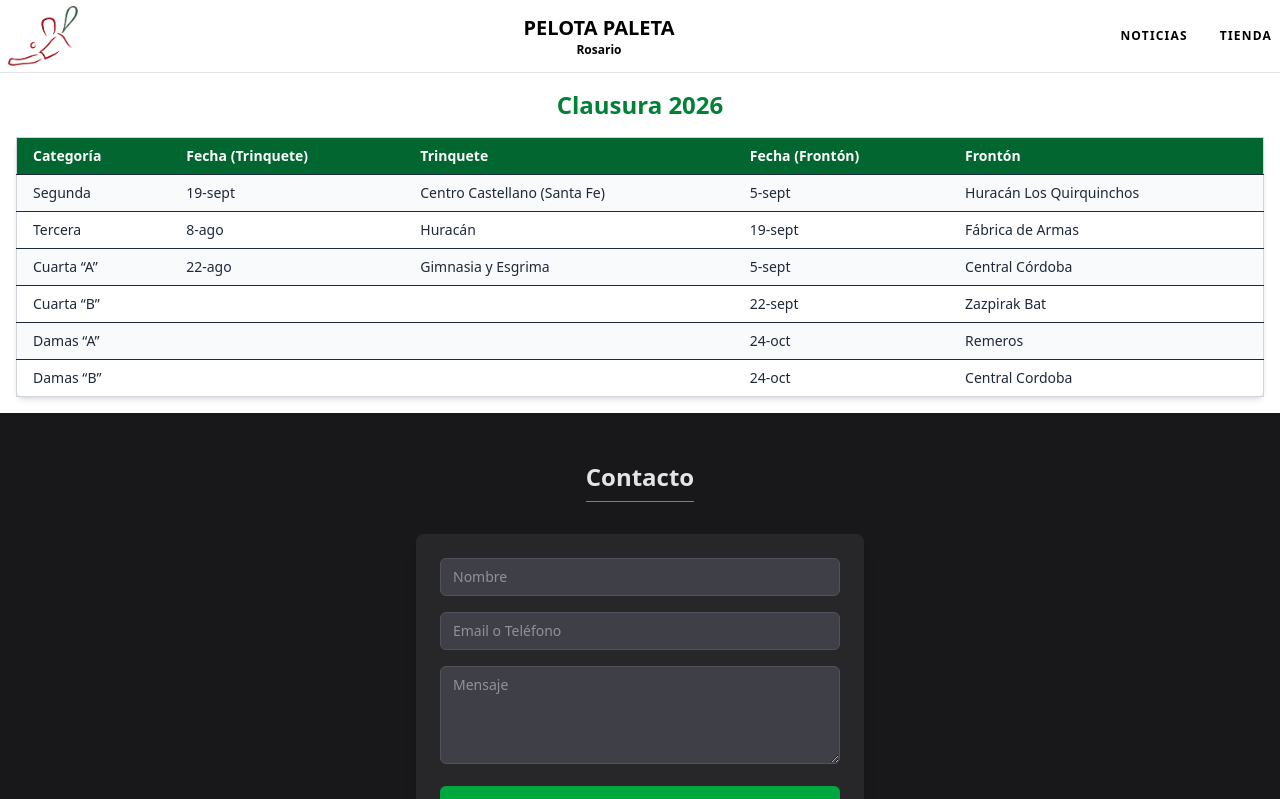
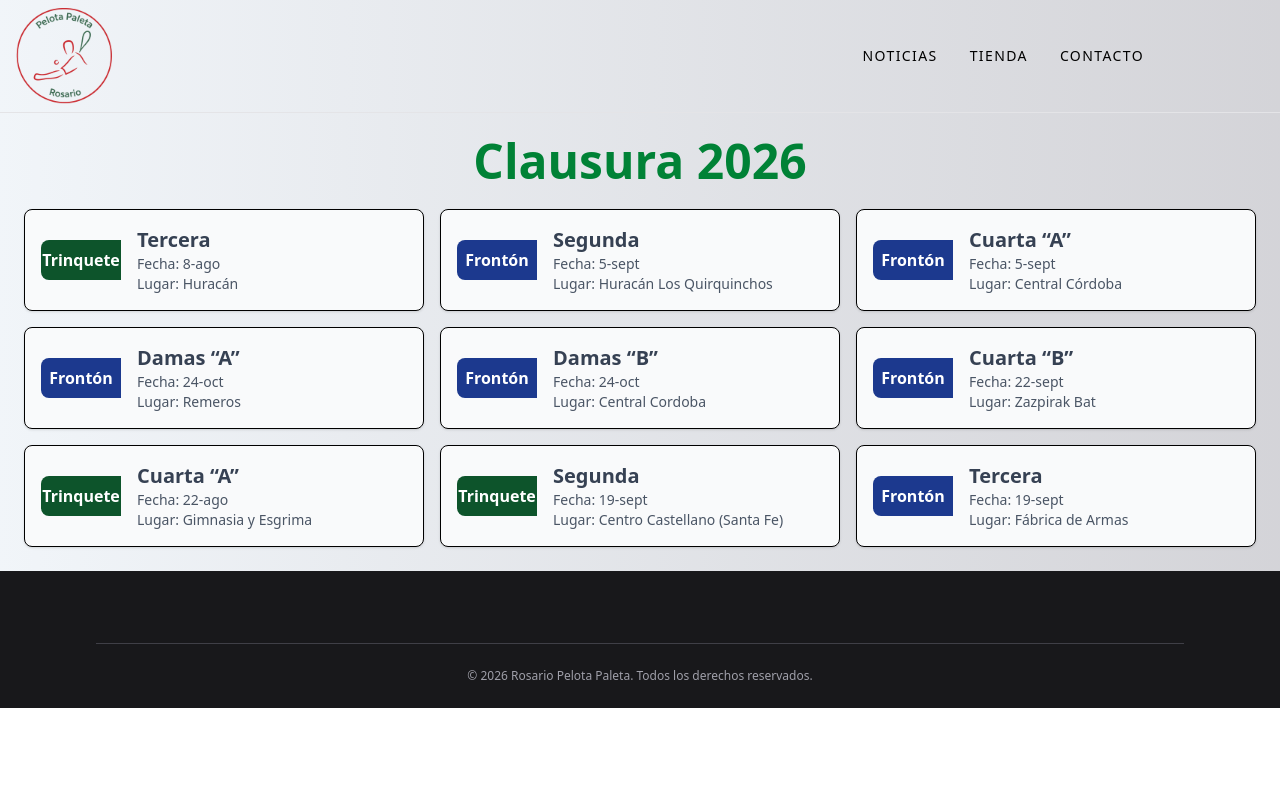
Before and after one commit to zubijavi/pelotapaleta, a React (Vite) app: page / in a window 1280 px wide. Shown: the top 799 px of the page. Built offline with nearby package versions, Linux system fonts and the light colour scheme.

Commit message:
mejoras varias

```diff
--- a/index.html
+++ b/index.html
@@ -2,7 +2,7 @@
 <html lang="en">
   <head>
     <meta charset="UTF-8" />
-    <link rel="icon" type="image/svg+xml" href="/logo.png" />
+    <link rel="icon" type="image/svg+xml" href="/pelotari.png" />
     <meta name="viewport" content="width=device-width, initial-scale=1.0" />
     <title>Pelota Paleta - Rosario</title>
   </head>
--- a/src/components/Calendario/Calendario.jsx
+++ b/src/components/Calendario/Calendario.jsx
@@ -3,36 +3,51 @@ export default function Calendario() {
     { categoria: "Segunda", trinqueteFecha: "19-sept", trinquete: "Centro Castellano (Santa Fe)", frontonFecha: "5-sept", fronton: "Huracán Los Quirquinchos" },
     { categoria: "Tercera", trinqueteFecha: "8-ago", trinquete: "Huracán", frontonFecha: "19-sept", fronton: "Fábrica de Armas" },
     { categoria: "Cuarta “A”", trinqueteFecha: "22-ago", trinquete: "Gimnasia y Esgrima", frontonFecha: "5-sept", fronton: "Central Córdoba" },
-    { categoria: "Cuarta “B”",  frontonFecha: "22-sept", fronton: "Zazpirak Bat" },
+    { categoria: "Cuarta “B”", frontonFecha: "22-sept", fronton: "Zazpirak Bat" },
     { categoria: "Damas “A”", frontonFecha: "24-oct", fronton: "Remeros" },
-    { categoria: "Damas “B”",  frontonFecha: "24-oct", fronton: "Central Cordoba" },
+    { categoria: "Damas “B”", frontonFecha: "24-oct", fronton: "Central Cordoba" },
   ];
 
+  // Transformamos en una lista unificada
+  const eventos = [
+    ...datos.filter(d => d.trinquete).map(d => ({
+      categoria: d.categoria,
+      fecha: d.trinqueteFecha,
+      lugar: d.trinquete,
+      tipo: "Trinquete"
+    })),
+    ...datos.filter(d => d.fronton).map(d => ({
+      categoria: d.categoria,
+      fecha: d.frontonFecha,
+      lugar: d.fronton,
+      tipo: "Frontón"
+    }))
+  ];
+
+  // Ordenamos por fecha (simplificado, si querés más precisión podés parsear a Date)
+  const ordenados = eventos.sort((b, a) => a.fecha.localeCompare(b.fecha));
+
   return (
-    <div className="overflow-x-auto p-4">
-      <h1 className="text-2xl font-bold text-green-700 mb-4 text-center">Clausura 2026</h1>
-      <table className="min-w-full border border-gray-300 text-sm text-gray-800 rounded-lg shadow-md">
-        <thead className="bg-green-800 text-white">
-          <tr>
-            <th className="px-4 py-2 text-left">Categoría</th>
-            <th className="px-4 py-2 text-left">Fecha (Trinquete)</th>
-            <th className="px-4 py-2 text-left">Trinquete</th>
-            <th className="px-4 py-2 text-left">Fecha (Frontón)</th>
-            <th className="px-4 py-2 text-left">Frontón</th>
-          </tr>
-        </thead>
-        <tbody>
-          {datos.map((fila, i) => (
-            <tr key={i} className={`border-t ${i % 2 === 0 ? "bg-gray-50" : ""}`}>
-              <td className="px-4 py-2">{fila.categoria}</td>
-              <td className="px-4 py-2">{fila.trinqueteFecha}</td>
-              <td className="px-4 py-2">{fila.trinquete}</td>
-              <td className={`px-4 py-2 ${fila.destacado ? "text-red-600 font-semibold" : ""}`}>{fila.frontonFecha}</td>
-              <td className={`px-4 py-2 ${fila.destacado ? "text-red-600 font-semibold" : ""}`}>{fila.fronton}</td>
-            </tr>
-          ))}
-        </tbody>
-      </table>
+    <div className="p-6 space-y-8 bg-linear-to-r from-slate-100 to-zinc-300">
+      <h1 className="text-5xl font-bold text-green-700 text-center mb-6">Clausura 2026</h1>
+      <div className="grid md:grid-cols-3 gap-4">
+        {ordenados.map((ev, i) => (
+          <div key={i} className="flex items-center border rounded-lg shadow-sm p-4 bg-gray-50">
+            {/* Etiqueta lateral */}
+            <div className={`w-20 text-center font-bold text-white py-2 rounded-l-lg ${
+              ev.tipo === "Trinquete" ? "bg-green-900" : "bg-blue-900"
+            }`}>
+              {ev.tipo}
+            </div>
+            {/* Contenido */}
+            <div className="ml-4 text-left">
+              <p className="font-bold text-xl text-gray-700">{ev.categoria}</p>
+              <p className="text-sm text-gray-600">Fecha: {ev.fecha}</p>
+              <p className="text-sm text-gray-600">Lugar: {ev.lugar}</p>
+            </div>
+          </div>
+        ))}
+      </div>
     </div>
   );
 }
--- /dev/null
+++ b/src/components/Contacto/ModalContacto.jsx
@@ -0,0 +1,208 @@
+import { useRef, useState } from "react";
+import emailjs from "@emailjs/browser";
+import { createPortal } from "react-dom";
+
+
+export default function ModalContacto({ cerrar }) {
+
+  const form = useRef();
+  const [enviando, setEnviando] = useState(false);
+
+
+  const enviarEmail = (e) => {
+
+    e.preventDefault();
+
+    setEnviando(true);
+
+
+    emailjs
+      .sendForm(
+        "service_krcvf27",
+        "template_dsjtoku",
+        form.current,
+        "8Gr7R_EpXExmBvjCo"
+      )
+      .then(
+
+        () => {
+
+          alert("Mensaje enviado correctamente");
+
+          form.current.reset();
+
+          cerrar();
+
+          setEnviando(false);
+
+        },
+
+
+        (error) => {
+
+          console.log(error);
+
+          alert("Error al enviar");
+
+          setEnviando(false);
+
+        }
+
+      );
+
+  };
+
+
+
+  return createPortal(
+
+
+    <div
+
+      className="
+        fixed
+        inset-0
+        bg-black/60
+        z-50
+        flex
+        items-center
+        justify-center
+        px-4
+        py-6
+        overflow-y-auto
+      "
+
+      onClick={cerrar}
+
+    >
+
+
+
+      <div
+
+        className="
+          bg-zinc-900
+          text-white
+          rounded-xl
+          p-6
+          w-full
+          max-w-md
+          relative
+          shadow-xl
+        "
+
+        onClick={(e)=>e.stopPropagation()}
+
+      >
+
+
+
+        <button
+
+          onClick={cerrar}
+
+          className="
+            absolute
+            right-4
+            top-3
+            text-xl
+            cursor-pointer
+          "
+
+        >
+          ✕
+        </button>
+
+
+
+
+        <h2 className="text-2xl font-bold text-center mb-6">
+          Dejanos tu mensaje
+        </h2>
+
+
+
+
+        <form
+
+          ref={form}
+
+          onSubmit={enviarEmail}
+
+          className="space-y-4"
+
+        >
+
+
+
+          <input
+            type="text"
+            name="name"
+            placeholder="Nombre"
+            required
+            className="w-full bg-zinc-700 rounded-md px-3 py-2"
+          />
+
+
+
+          <input
+            type="text"
+            name="user_contact"
+            placeholder="Email o Teléfono"
+            required
+            className="w-full bg-zinc-700 rounded-md px-3 py-2"
+          />
+
+
+
+          <textarea
+
+            name="message"
+
+            placeholder="Mensaje"
+
+            rows="5"
+
+            required
+
+            className="w-full bg-zinc-700 rounded-md px-3 py-2"
+
+          />
+
+
+
+          <button
+
+            disabled={enviando}
+
+            className="
+              w-full
+              bg-green-600
+              hover:bg-green-700
+              py-3
+              rounded-md
+              font-bold
+            "
+
+          >
+
+            {enviando ? "Enviando..." : "Enviar"}
+
+          </button>
+
+
+
+        </form>
+
+
+      </div>
+
+
+    </div>,
+
+
+    document.body
+
+  );
+
+}
--- a/src/components/Footer/Footer.jsx
+++ b/src/components/Footer/Footer.jsx
@@ -26,53 +26,8 @@ export default function Footer() {
   }
 
   return (
-    <footer id="footer" className="bg-zinc-900 text-zinc-200 py-12 px-6">
-      <div className="container mx-auto max-w-3xl flex flex-col items-center text-center gap-8">
+    <footer id="footer" className="bg-zinc-900 text-zinc-200 py-6 px-24">
 
-        {/* Título */}
-        <h2 className="text-2xl font-bold border-b border-green-500 pb-2">
-          Contacto
-        </h2>
-
-        {/* FORMULARIO */}
-        <form
-          ref={form}
-          onSubmit={enviarEmail}
-          className="w-full max-w-md space-y-4 bg-zinc-800 p-6 rounded-lg shadow-lg"
-        >
-          <input
-            type="text"
-            name="name"
-            placeholder="Nombre"
-            required
-            className="w-full bg-zinc-700 border border-zinc-600 rounded-md px-3 py-2 text-sm focus:outline-none focus:ring-2 focus:ring-green-500"
-          />
-
-          <input
-            type="text"
-            name="user_contact"
-            placeholder="Email o Teléfono"
-            required
-            className="w-full bg-zinc-700 border border-zinc-600 rounded-md px-3 py-2 text-sm focus:outline-none focus:ring-2 focus:ring-green-500"
-          />
-
-          <textarea
-            name="message"
-            placeholder="Mensaje"
-            rows="4"
-            required
-            className="w-full bg-zinc-700 border border-zinc-600 rounded-md px-3 py-2 text-sm focus:outline-none focus:ring-2 focus:ring-green-500"
-          ></textarea>
-
-          <button
-            type="submit"
-            disabled={enviando}
-            className="cursor-pointer w-full bg-green-600 hover:bg-green-700 text-white py-3 rounded-md uppercase text-xs font-bold tracking-widest transition"
-          >
-            {enviando ? "Enviando..." : "Enviar"}
-          </button>
-        </form>
-      </div>
 
       {/* COPYRIGHT */}
       <div className="border-t border-zinc-700 mt-12 pt-6 text-center text-xs text-zinc-400">
--- a/src/components/Header/Header.jsx
+++ b/src/components/Header/Header.jsx
@@ -1,182 +1,167 @@
 import { useState } from "react";
 import { Link } from "react-router-dom";
 import LogoTienda from "../../assets/logoTienda.jpg";
-import pelotari from "../../assets/pelotari.png";
+import pelotari from "../../assets/logoPelotari.png";
+import ModalContacto from "../Contacto/ModalContacto";
 
 export default function Header() {
+
   const [mobileOpen, setMobileOpen] = useState(false);
   const [submenuOpen, setSubmenuOpen] = useState(false);
+  const [modalContacto, setModalContacto] = useState(false);
+
 
   const scrollToTop = () => {
-    window.scrollTo({ top: 0, behavior: "smooth" });
+    window.scrollTo({
+      top: 0,
+      behavior: "smooth"
+    });
+
     setMobileOpen(false);
   };
 
+
   return (
-    <header className="sticky top-0 z-50 bg-white/95 backdrop-blur-md border-b border-zinc-200">
+
+    <header className="sticky top-0 z-50 bg-linear-to-r from-slate-100 to-zinc-300 backdrop-blur-md border-b border-zinc-200">
+
       <div className="container mx-auto px-4 lg:px-2">
-        <div className="flex items-center justify-between h-18">
-          <Link to="/">
-            <button onClick={scrollToTop} className="cursor-pointer flex gap-2 lg:gap-4 items-center">
 
-              <img src={pelotari} className="h-10 lg:h-15" alt="" />
-            </button>
-          </Link>
-          {/* Logo */}
-          <div className="shrink-0">
-            <Link to="/">
-              <button onClick={scrollToTop} className="cursor-pointer flex gap-2 lg:gap-4 items-center">
-                <div >
-                  <h1 className="text-xs lg:text-xl font-black">
-                    PELOTA PALETA
-                  </h1>
-                  <h5 className="text-center text-xs lg:text-l font-semibold">
-                    Rosario
-                  </h5>
-                </div>
-              </button>
-            </Link>
-          </div>
+        <div className="flex items-center justify-between p-2">
+
+          {/* Logo izquierdo */}
+
+          <Link
+            to="/"
+            onClick={scrollToTop}
+            className="flex items-center justify-center"
+          >
 
 
-          {/* Botón Mobile */}
+            <img
+              src={pelotari}
+              className="
+        h-24
+        lg:h-24
+        object-contain
+        z-10
+      "
+              alt="pelotari"
+            />
+
+
+
+
+          </Link>
+
+          {/* Nombre */}
+
+          {/* Botón mobile */}
+
           <div className="md:hidden">
+
             <button
               onClick={() => setMobileOpen(!mobileOpen)}
               className="relative w-14 h-14 flex items-center justify-center"
-              aria-label="Abrir menú"
             >
+
+
               <span
                 className={`
-                  absolute h-0.5 w-6 bg-black dark:bg-white transition-all duration-300
-                  ${mobileOpen ? "rotate-45" : "-translate-y-2"}
+                absolute h-0.5 w-6 bg-black transition-all
+                ${mobileOpen ? "rotate-45" : "-translate-y-2"}
                 `}
               />
+
+
               <span
                 className={`
-                  absolute h-0.5 w-6 bg-black dark:bg-white transition-all duration-300
-                  ${mobileOpen ? "opacity-0" : ""}
+                absolute h-0.5 w-6 bg-black transition-all
+                ${mobileOpen ? "opacity-0" : ""}
                 `}
               />
+
+
               <span
                 className={`
-                  absolute h-0.5 w-6 bg-black dark:bg-white transition-all duration-300
-                  ${mobileOpen ? "-rotate-45" : "translate-y-2"}
+                absolute h-0.5 w-6 bg-black transition-all
+                ${mobileOpen ? "-rotate-45" : "translate-y-2"}
                 `}
               />
+
+
             </button>
+
           </div>
 
-          {/* Menú Desktop */}
-          <nav className="hidden md:flex items-center gap-10">
-            <ul className="flex items-center gap-8 font-bold text-xs tracking-widest uppercase">
+          {/* Menu desktop */}
+
+          <nav className="hidden md:flex  pr-30">
+
+            <ul className="flex gap-8 text-sm tracking-widest uppercase">
+
+              {/* Noticias */}
               <li>
-                <Link to="/noticias" onClick={scrollToTop} className="hover:opacity-70 transition">
+
+                <Link
+                  to="/noticias"
+                  onClick={scrollToTop}
+                  className="hover:opacity-70 transition"
+                >
                   Noticias
                 </Link>
+
               </li>
+              {/* Tienda */}
+              <li>
 
-              {/*
-              <li className="relative group">
-                <button
-                  className="hover:opacity-70 uppercase cursor-pointer transition flex items-center justify-between"
+                <a
+                  href="/tienda"
+                  className="hover:opacity-70 transition"
                 >
-                  Tiendas
-                </button>
-
-                <ul
-                  className="
-                  pl-4 flex flex-col text-base normal-case
-                  md:absolute md:left-0 md:top-4 md:w-48
-                  md:bg-white md:border md:border-zinc-200 md:shadow-lg md:rounded-md md:py-2
-                  md:opacity-0 md:invisible
-                  md:group-hover:opacity-100 md:group-hover:visible
-                  md:transition
-
-                "
-                >
-                  <li className="py-2">
-
-                    <Link
-                      to="/tienda"
-                      onClick={() => {
-                        setMobileOpen(false);
-                        scrollToTop();
-                      }}
-                      className="hover:opacity-70 transition"
-                    >
-                      Tienda del Pelotari
-                    </Link>
-                  </li>
-
-                  <li className="py-2">
-                    <Link
-                      to="/tienda"
-                      onClick={() => {
-                        setMobileOpen(false);
-                        scrollToTop();
-                      }}
-                      className="hover:opacity-70 transition"
-                    >
-                      Dabber Diamante
-                    </Link>
-                  </li>
-                </ul>
-              </li> */}
-              {/*
-              <li>
-                <Link to="/reglamento" onClick={scrollToTop} className="hover:opacity-70 transition">
-                  Reglamento
-                </Link>
-              </li> */}
-
-              <li>
-                <a href="/tienda" className="hover:opacity-70 transition">
                   Tienda
                 </a>
+
+              </li>
+              {/* Contacto */}
+              <li>
+                {/* BOTON MODAL */}
+                <button
+                  onClick={() => setModalContacto(true)}
+                  className="cursor-pointer hover:opacity-70 transition uppercase"
+                >
+                  Contacto
+                </button>
               </li>
             </ul>
+
+
           </nav>
 
+        </div>
 
-          {/* Logo Tienda */}
-          {/* <div> */}
-          {/*
-            <Link
-              to="/tienda"
-              onClick={() => {setMobileOpen(false);
-                scrollToTop();
-              }}
-            >
-              <img src={LogoTienda} alt="logo tienda" className="h-20 lg:h-26" />
-            </Link> */}
-
-          {/* </div> */}
-        </div>
       </div>
 
 
-      {/* Menú Mobile Animado */}
+
+
+
+
+      {/* MENU MOBILE */}
+
       <div
         className={`
-          md:hidden overflow-hidden transition-all duration-1000 ease-in-out
-          ${mobileOpen ? "max-h-60 opacity-100" : "max-h-0 opacity-0"}
+        md:hidden overflow-hidden transition-all duration-500
+        ${mobileOpen ? "max-h-60 opacity-100" : "max-h-0 opacity-0"}
         `}
       >
-        <div className="border-t  border-zinc-200 dark:border-zinc-800 bg-white dark:bg-zinc-900">
-          <ul className="flex justify-around items-center ">
-            {/* <li>
-              <Link
-                to="/"
-                onClick={() => {
-                  setMobileOpen(false);
-                  scrollToTop();
-                }}
-                className="py-3 hover:opacity-70 transition"
-              >
-                Calendario 2026
-              </Link>
-            </li> */}
+
+
+        <div className="border-t bg-sky-500/50 border-zinc-200">
+
+
+          <ul className="flex justify-evenly items-center py-4 uppercase">
+            {/* Noticias */}
             <li>
               <Link
                 to="/Noticias"
@@ -184,69 +169,102 @@ export default function Header() {
                   setMobileOpen(false);
                   scrollToTop();
                 }}
-                className="text-4xl hover:opacity-70 transition"
+
+                className="text-2xl cursor-pointer"
               >
+
                 Noticias
+
               </Link>
             </li>
+            {/* Contacto */}
+            <li>
+              <button
+                onClick={() => {
 
-            {/* <li>
-              <button
-                onClick={() => setSubmenuOpen(!submenuOpen)}
-                className="hover:opacity-70 uppercase cursor-pointer transition flex items-center justify-between w-full"
+                  setModalContacto(true);
+                  setMobileOpen(false);
+
+                }}
+
+                className="text-2xl cursor-pointer uppercase"
+
               >
-                Tiendas
+
+                Contacto
+
               </button>
 
-              {submenuOpen && (
-                <ul className="pl-4 flex flex-col text-base normal-case ">
-                  <li className="py-2">
 
-                    <Link
-                      to="/tienda"
-                      onClick={() => {
-                        setMobileOpen(false);
-                        scrollToTop();
-                      }}
-                      className="hover:opacity-70 transition"
-                    >
-                      - Tienda del Pelotari
-                    </Link>
-                  </li>
-                  <li className="py-2">
-                    <Link
-                      to="/tienda"
-                      onClick={() => {
-                        setMobileOpen(false);
-                        scrollToTop();
-                      }}
-                      className="hover:opacity-70 transition"
-                    >
-                      - Dabber Diamante
-                    </Link>
-                  </li>
-                </ul>
-              )}
-            </li> */}
+            </li>
+            {/* Tienda */}
+            <li>
 
-            <li>
               <a
                 href="/tienda"
-                onClick={() => {
-                  setMobileOpen(false);
-                  scrollToTop();
-                }}
-                className="py-3 hover:opacity-70 transition"
+                onClick={() => setMobileOpen(false)}
+                className="
+      flex
+      items-center
+      justify-center
+      rounded-full
+      overflow-hidden
+      p-1
+    "
               >
-                <img src={LogoTienda} alt="logo tienda" className="h-20 lg:h-26" />
+
+                <img
+                  src={LogoTienda}
+                  alt="tienda"
+                  className="
+        h-20
+        w-20
+        object-cover
+        rounded-full
+        scale-160
+        cursor-pointer
+      "
+                />
 
               </a>
+
             </li>
 
 
+
           </ul>
+
+
+
         </div>
+
+
       </div>
-    </header >
+
+
+
+
+
+      {/* MODAL CONTACTO */}
+
+      {
+        modalContacto && (
+
+          <ModalContacto
+
+            cerrar={() => setModalContacto(false)}
+
+          />
+
+        )
+      }
+
+
+
+
+    </header>
+
+
   );
+
 }
```
Also changed, not shown: public/pelotari.png (added), src/assets/logoPelotari.png (added).
